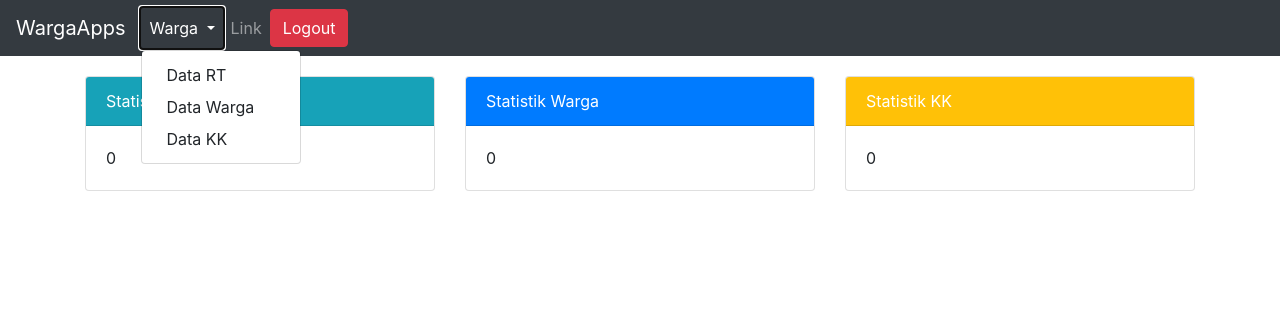
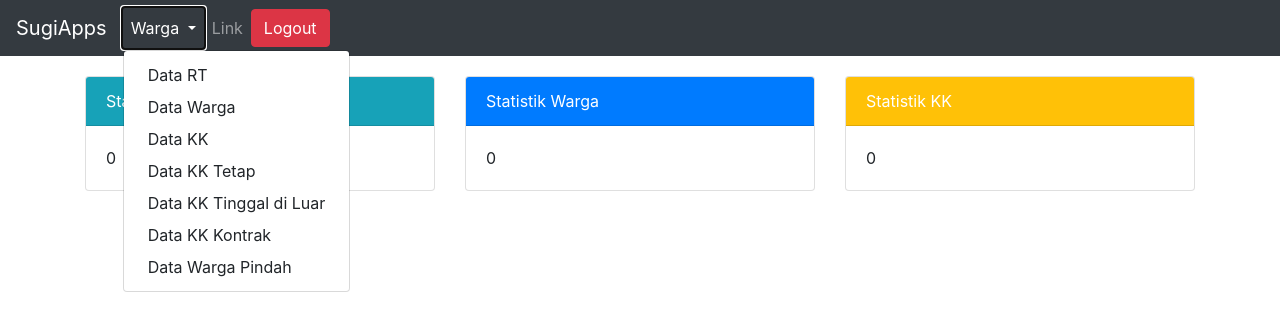
Before and after one commit to hellohaidev/appswarga, a PHP site: page /wargaapps/page.php?page=1 in a window 1280 px wide, after a click on "Warga". Shown: the top 331 px of the page. Run offline with PHP 8.4, Linux system fonts and the light colour scheme; the visitor is signed in with stand-in values (Sample User, id 1); data that the repository does not hold is empty.

Commit message:
aktviasi halaman aplikasi

```diff
--- a/page.php
+++ b/page.php
@@ -22,7 +22,7 @@ else {
     <meta charset="UTF-8">
     <meta name="viewport" content="width=device-width, initial-scale=1.0">
     <meta http-equiv="X-UA-Compatible" content="ie=edge">
-    <title>Papan Informasi Elektronik</title>
+    <title>Warga Apps</title>
     <link rel="stylesheet" href="assets/css/bootstrap.min.css">
     <link rel="stylesheet" type="text/css" href="assets/css/dataTable.css"/>
     <!-- <link rel="stylesheet" type="text/css" href="https://cdn.datatables.net/1.10.19/css/dataTables.bootstrap4.min.css"/> -->
@@ -34,7 +34,7 @@ else {
 
 <nav class="navbar navbar-expand-md bg-dark navbar-dark">
     <!-- Brand -->
-    <a class="navbar-brand" href="?page=home">WargaApps</a>
+    <a class="navbar-brand" href="?page=home">SugiApps</a>
 
     <!-- Toggler/collapsibe Button -->
     <button class="navbar-toggler" type="button" data-toggle="collapse" data-target="#collapsibleNavbar">
@@ -49,9 +49,13 @@ else {
         Warga
       </a>
       <div class="dropdown-menu">
-        <a class="dropdown-item" href="#">Data RT</a>
+        <a class="dropdown-item" href="?page=homert">Data RT</a>
         <a class="dropdown-item" href="?page=homewarga">Data Warga</a>
-        <a class="dropdown-item" href="#">Data KK</a>
+        <a class="dropdown-item" href="?page=homekk">Data KK</a>
+        <a class="dropdown-item" href="?page=homekktetap">Data KK Tetap</a>
+        <a class="dropdown-item" href="?page=homekkluar">Data KK Tinggal di Luar</a>
+        <a class="dropdown-item" href="?page=homekkkontrak">Data KK Kontrak</a>
+        <a class="dropdown-item" href="?page=homepindah">Data Warga Pindah</a>
       </div>
     </li>
       <li class="nav-item">
```
